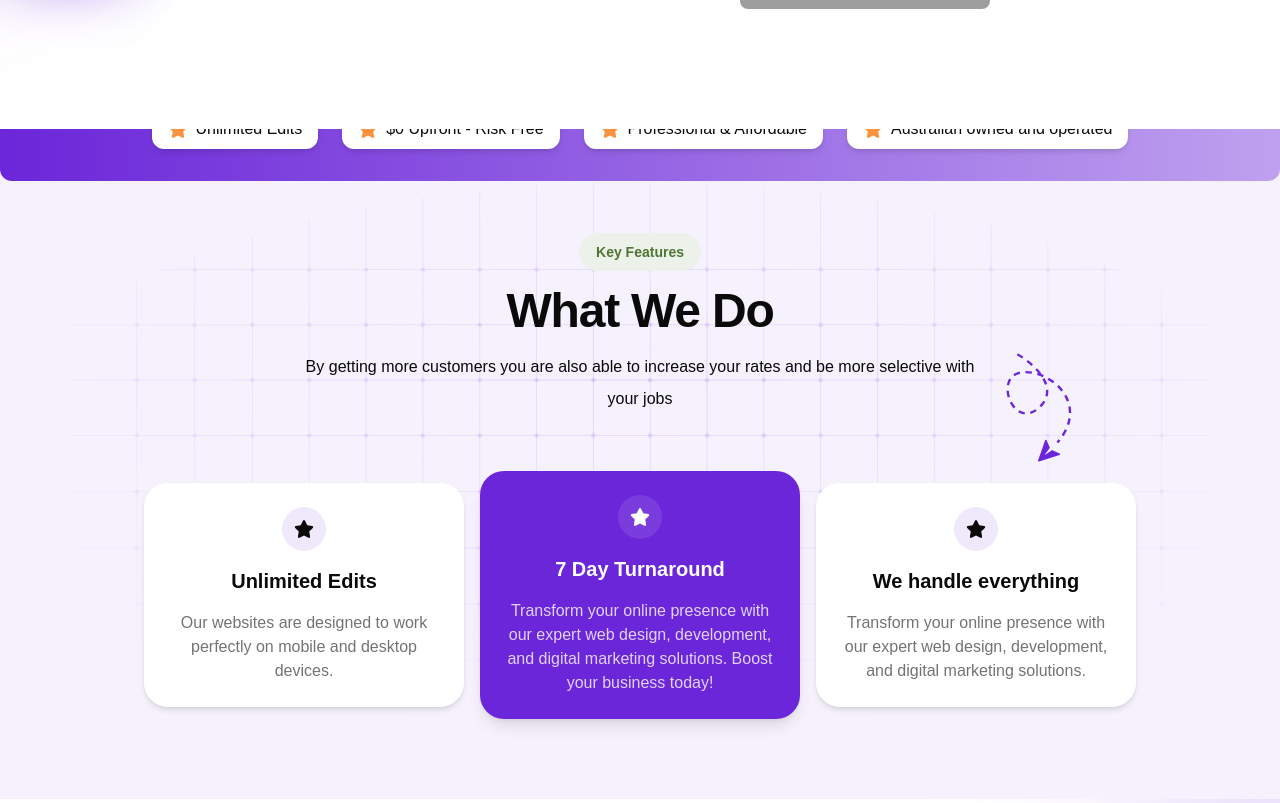
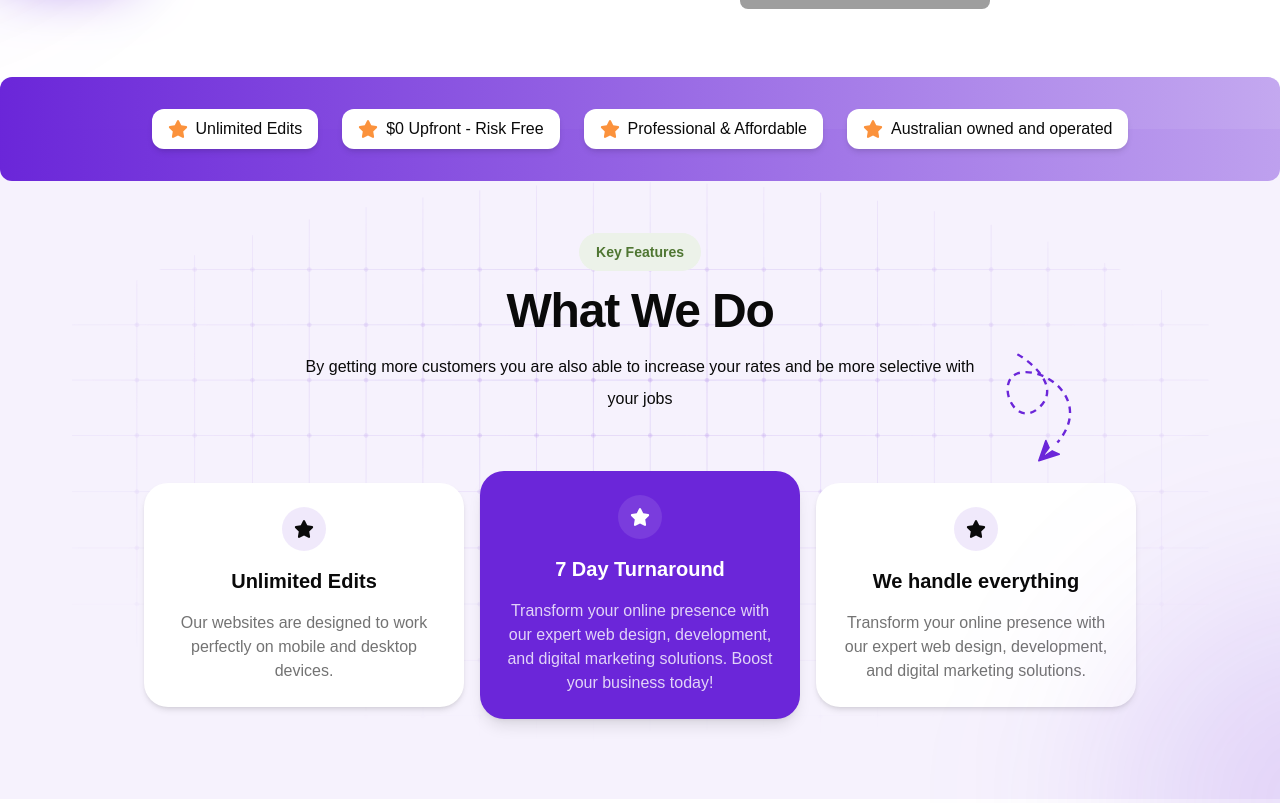
Before and after one commit to mattyleggy/gosignal, a Next.js app: page / in a window 1280 px wide. Shown: the part 617-1420 px from the top of the page. Built offline with nearby package versions, Linux system fonts and the light colour scheme; grey boxes are pictures that could not be loaded.

Commit message:
fix: move overflow hidden to body,html instead of Section

```diff
--- a/app/globals.css
+++ b/app/globals.css
@@ -4,6 +4,10 @@
 
 body {
     font-family: Poppins, sans-serif;
+}
+
+body,
+html {
     overflow-x: hidden;
 }
 
--- a/components/common/section.tsx
+++ b/components/common/section.tsx
@@ -11,7 +11,7 @@ export default function Section({ children, variant = "default", className, back
     return (
         <section
             className={cn(
-                "w-full relative overflow-hidden",
+                "w-full relative",
                 variant === "default" ? "bg-primary-light" : "bg-white"
             )}
             {...(variant === "default" ? {
```
Lines whose indentation alone changed are shown as unchanged.
